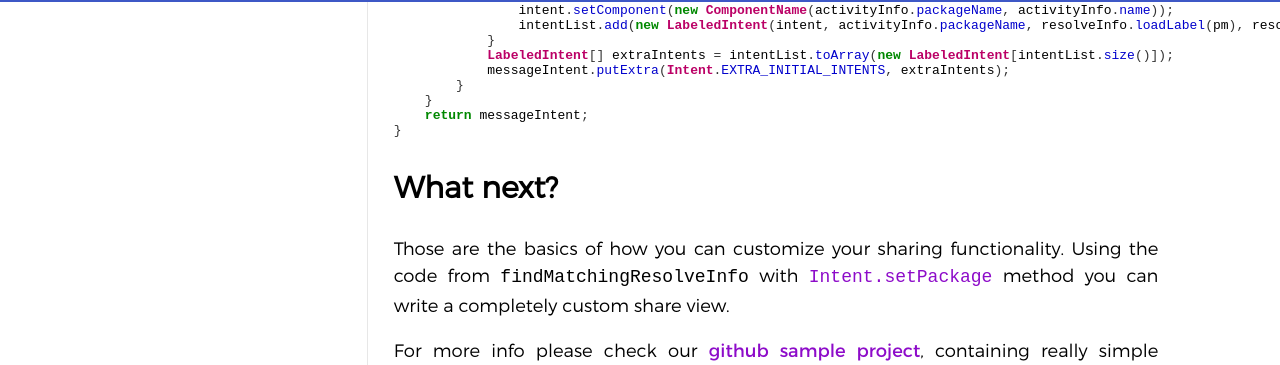
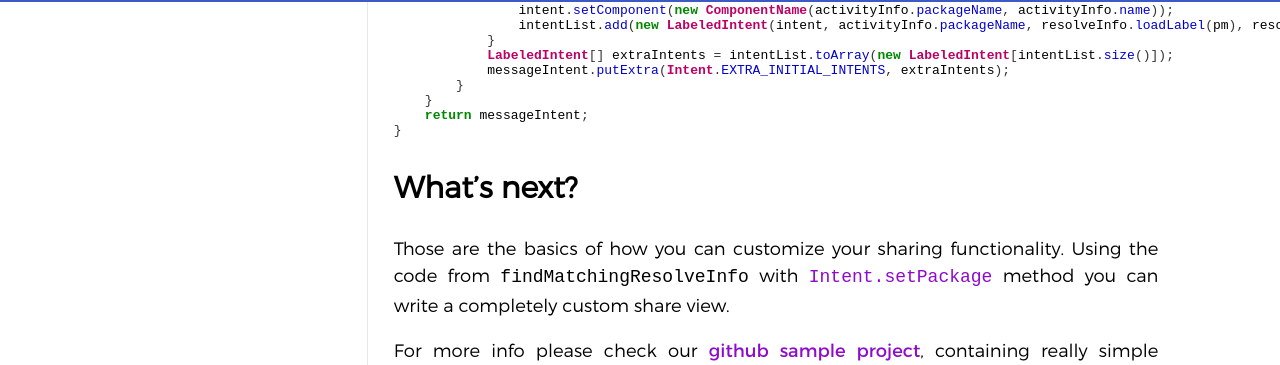
Before and after one commit to tooploox/tooploox.github.io, a Jekyll site: the page built from _posts/2015-05-15-sharing-with-android.markdown, in a window 1280 px wide and 900 px high, scrolled down 2939 px. Shown: the part 92-457 px from the top of the window. Built offline with Jekyll 4.4.1, drawn with Linux system fonts in a browser that asks for light colours; nearby versions of some CDN libraries; Markdown is read by kramdown in place of the engine named in the settings.

Commit message:
Fixed typo in headline

````diff
--- a/_posts/2015-05-15-sharing-with-android.markdown
+++ b/_posts/2015-05-15-sharing-with-android.markdown
@@ -104,7 +104,7 @@ static Intent filterSendAction(PackageManager pm, Intent messageIntent, String..
 }
 ```
 
-### What next?
+### What's next?
 
 Those are the basics of how you can customize your sharing functionality.
 Using the code from `findMatchingResolveInfo` with [`Intent.setPackage`](http://developer.android.com/reference/android/content/Intent.html#setPackage(java.lang.String)) method you can write a completely custom share view.
````
